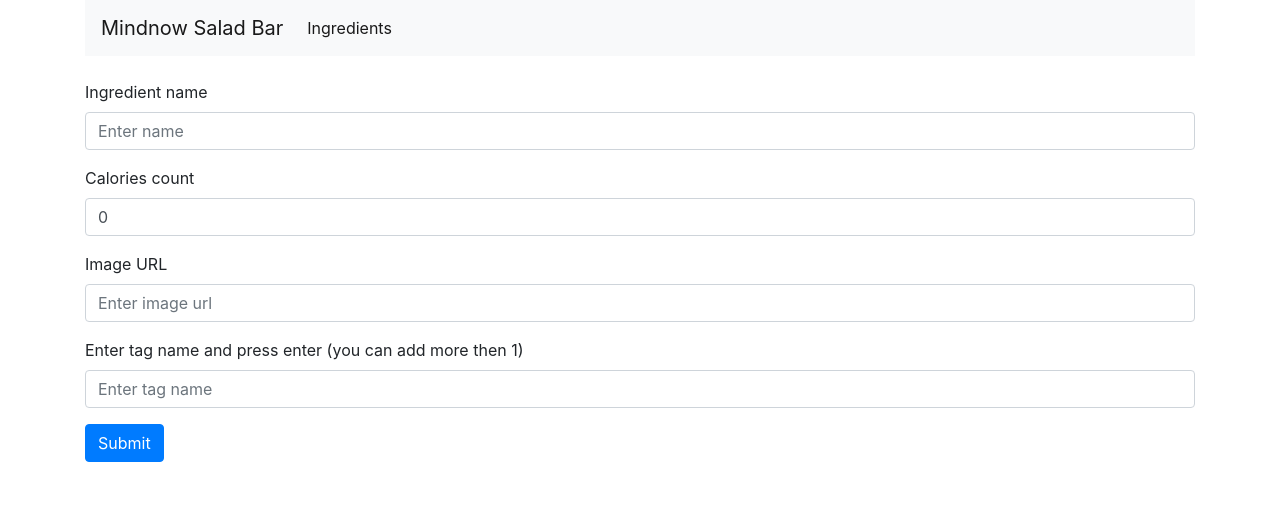
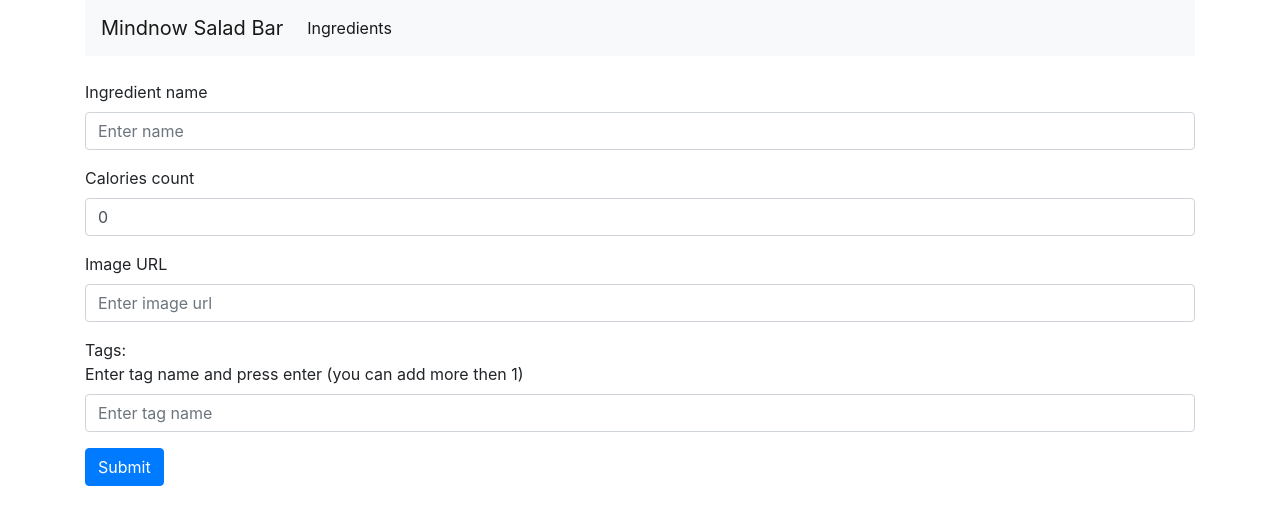
Before and after one commit to kobimilan995/mindnow, a React (Create React App) app: page /ingredients/new in a window 1280 px wide. Shown: the top 524 px of the page. Built offline with nearby package versions, Linux system fonts and the light colour scheme.

Commit message:
Minor UI fix

```diff
--- a/src/components/CreateAndEditIngredientForm.tsx
+++ b/src/components/CreateAndEditIngredientForm.tsx
@@ -81,10 +81,10 @@ export const CreateAndEditIngredientForm = ({onFormSubmit, isSubmitDisabled}: Pr
                 />
             </div>
             <div>
+                <span className="mr-3">Tags:</span>
                 {tags.map((tag, index) => {
                     return (
                         <div key={tag}>
-                            <span className="mr-3">Tags:</span>
                             <span className="badge badge-secondary mr-1 font-weight-bold">
                                 {tag}
                                 <a style={{color: 'white'}} href="/#" className="btn-link ml-3" onClick={(e) => {
```
